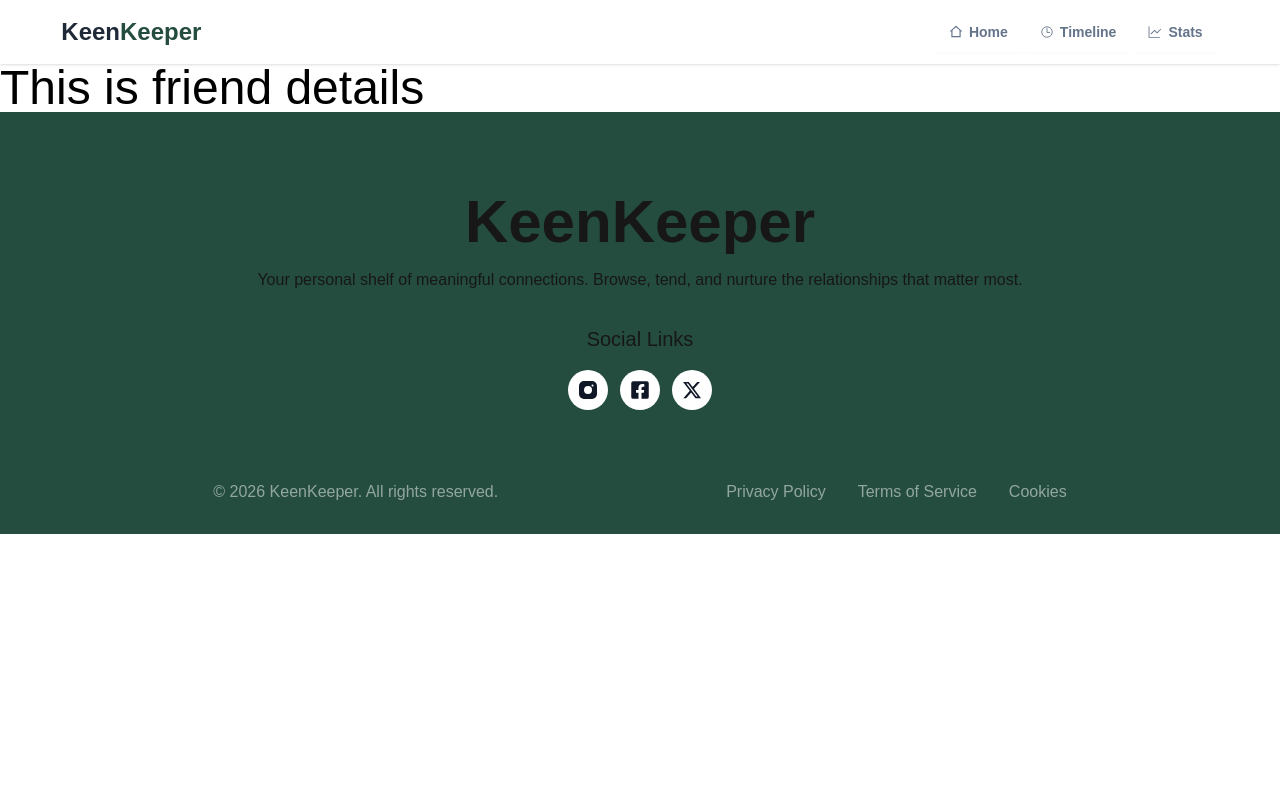
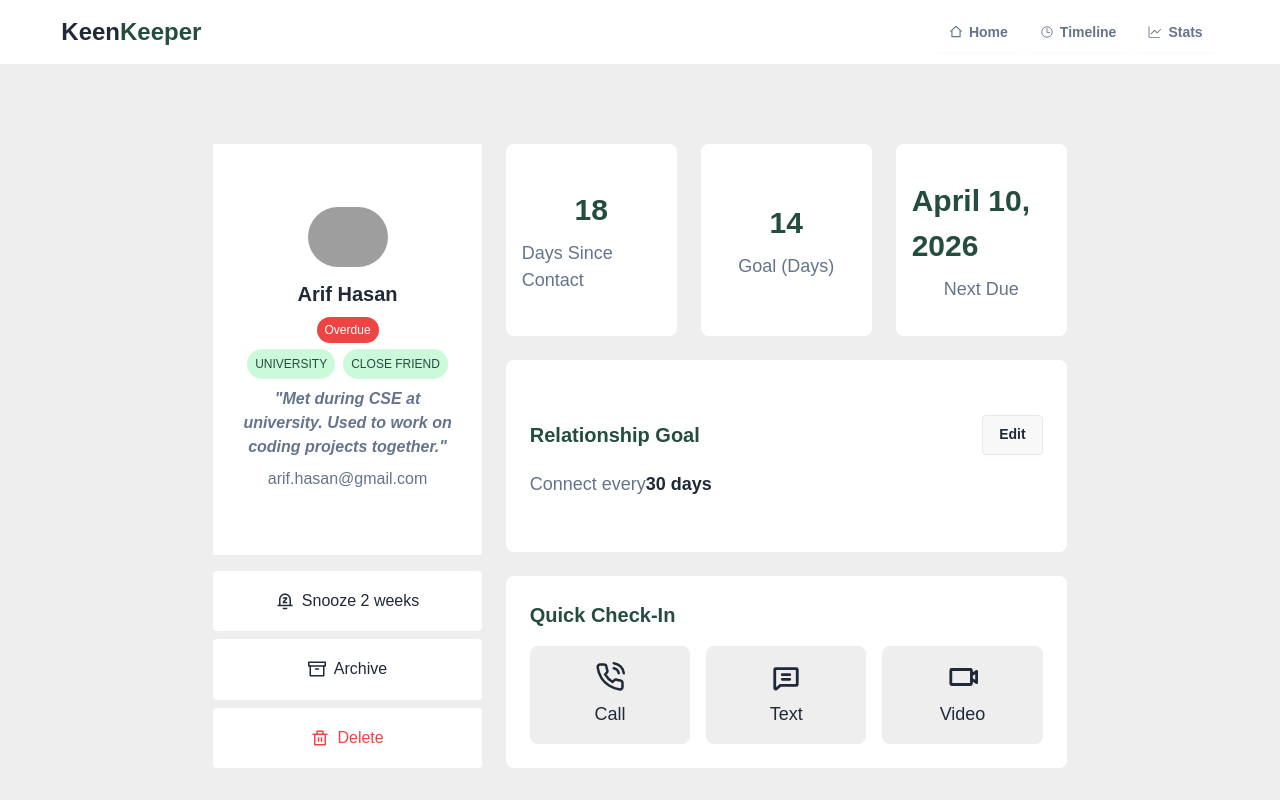
Before and after one commit to nahin113/ConnectLedger, a Next.js app: page /friend/1 in a window 1280 px wide. Shown: the top 800 px of the page. Built offline with nearby package versions, Linux system fonts and the light colour scheme; grey boxes are pictures that could not be loaded.

Commit message:
develop friend details page with structured layout and interactive UI sections

```diff
--- a/src/app/friend/[id]/page.jsx
+++ b/src/app/friend/[id]/page.jsx
@@ -1,11 +1,184 @@
-import React from 'react';
+"use client";
+import { useEffect, useState } from "react";
+import { useParams } from "next/navigation";
+import { RiDeleteBinLine } from "react-icons/ri";
+import { FiArchive } from "react-icons/fi";
+import { RiNotificationSnoozeLine } from "react-icons/ri";
+import { FiPhoneCall } from "react-icons/fi";
+import { PiVideoCameraBold } from "react-icons/pi";
+import { PiChatTextBold } from "react-icons/pi";
+import Image from "next/image";
+
+
+const formatDate = (dateString) => {
+  if (!dateString) return "";
+
+  const date = new Date(dateString);
+
+  return new Intl.DateTimeFormat("en-US", {
+    month: "long",
+    day: "numeric",
+    year: "numeric",
+  }).format(date);
+};
 
 const FriendDetails = () => {
-    return (
-        <div>
-            <h1 className='text-black text-5xl'>This is friend details</h1>
+  const { id } = useParams();
+
+  const [friend, setFriend] = useState(null);
+
+  useEffect(() => {
+    fetch("/data.json")
+      .then((res) => res.json())
+      .then((data) => {
+        const found = data.find((f) => f.id === parseInt(id));
+        setFriend(found);
+      });
+  }, [id]);
+
+
+if (!friend) {
+  return <p className="text-center">Loading...</p>;
+}
+
+    const setStatus = () => {
+      if (friend.status == "Overdue") return "bg-[#ef4444] ";
+      else if (friend.status == "On-Track") return "bg-[#244d3f]";
+      else return "bg-[#efad44]";
+    };
+
+  return (
+    <div className="bg-base-300">
+      <div className="w-8/12 mx-auto">
+        <div className="py-20 grid grid-cols-3 gap-6">
+          <div className="text-center grid grid-rows-3 gap-4">
+            <div className="p-6 bg-base-100 row-span-2 flex justify-center items-center">
+              <div>
+                <div className="flex justify-center items-center pb-3">
+                  <Image
+                    className="rounded-full"
+                    src={friend.picture}
+                    width={80}
+                    height={80}
+                    alt={friend.name}
+                  />
+                </div>
+                <div className="space-y-2">
+                  <h1 className="text-[#1f2937] text-[20px] font-semibold">
+                    {friend.name}
+                  </h1>
+                  <p>
+                    <span
+                      className={`py-1.5 px-2 text-white rounded-full font-medium text-[12px] ${setStatus()}`}
+                    >
+                      {friend.status}
+                    </span>
+                  </p>
+                  <p className="flex justify-center items-center gap-2">
+                    {friend.tags.map((tag, idx) => (
+                      <span
+                        key={idx}
+                        className="py-1.5 px-2 bg-[#cbfadb] text-[#244d3f] rounded-full font-medium text-[12px]"
+                      >
+                        {tag.toUpperCase()}
+                      </span>
+                    ))}
+                  </p>
+                  <p className="text-[#64748b] font-semibold italic">
+                    "{friend.bio}"
+                  </p>
+                  <p className="text-[#64748b]">{friend.email}</p>
+                </div>
+              </div>
+            </div>
+            <div className="grid grid-rows-3 gap-2">
+              <div className="p-4 bg-base-100 rounded-sm flex justify-center items-center text-[#1f2937] gap-2 font-medium">
+                <span>
+                  <RiNotificationSnoozeLine size={18} />
+                </span>
+                <span>Snooze 2 weeks</span>
+              </div>
+              <div className="p-4 bg-base-100 rounded-sm flex justify-center items-center text-[#1f2937] gap-2 font-medium">
+                <span>
+                  <FiArchive size={18} />
+                </span>
+                <span>Archive</span>
+              </div>
+              <div className="p-4 bg-base-100 rounded-sm flex justify-center items-center text-[#ef4444] gap-2 font-medium">
+                <span>
+                  <RiDeleteBinLine size={18} />
+                </span>
+                <span>Delete</span>
+              </div>
+            </div>
+          </div>
+          <div className="grid grid-rows-3 gap-6 col-span-2">
+            <div className="grid grid-cols-3 gap-6">
+              <div className="space-y-2 py-8 bg-base-100 px-4 rounded-lg flex justify-center items-center flex-col">
+                <h1 className="text-[30px] font-semibold text-[#244d3f]">
+                  {friend.days_since_contact}
+                </h1>
+                <p className="text-[18px] text-[#64748b]">Days Since Contact</p>
+              </div>
+              <div className="space-y-2 py-8 bg-base-100 px-4 rounded-lg flex justify-center items-center flex-col">
+                <h1 className="text-[30px] font-semibold text-[#244d3f]">
+                  {friend.goal}
+                </h1>
+                <p className="text-[18px] text-[#64748b]">Goal (Days)</p>
+              </div>
+              <div className="space-y-2 py-8 bg-base-100 px-4 rounded-lg flex justify-center items-center flex-col">
+                <h1 className="text-[30px] font-semibold text-[#244d3f]">
+                  {formatDate(friend.next_due_date)}
+                </h1>
+                <p className="text-[18px] text-[#64748b]">Next Due</p>
+              </div>
+            </div>
+            <div className="p-6 bg-base-100 flex items-center rounded-lg">
+              <div className="w-full space-y-4">
+                <div className="flex justify-between items-center">
+                  <h4 className="font-semibold text-[#244d3f] text-[20px]">
+                    Relationship Goal
+                  </h4>
+                  <button className="btn text-[#1f2937]">Edit</button>
+                </div>
+                <div>
+                  <p className="text-[#64748b] text-[18px]">
+                    Connect every
+                    <span className="font-bold text-[#1f2937]">30 days</span>
+                  </p>
+                </div>
+              </div>
+            </div>
+            <div className="p-6 space-y-4 bg-base-100 rounded-lg">
+              <h4 className="font-semibold text-[#244d3f] text-[20px]">
+                Quick Check-In
+              </h4>
+              <div className="grid grid-cols-3 gap-4">
+                <div className="p-4 space-y-2 flex justify-center items-center flex-col bg-base-300 text-[#1f2937] text-lg rounded-lg">
+                  <p>
+                    <FiPhoneCall size={30} />
+                  </p>
+                  <p>Call</p>
+                </div>
+                <div className="p-4 space-y-2 flex justify-center items-center flex-col bg-base-300 text-[#1f2937] text-lg rounded-lg">
+                  <p>
+                    <PiChatTextBold size={30} />
+                  </p>
+                  <p>Text</p>
+                </div>
+                <div className="p-4 space-y-2 flex justify-center items-center flex-col bg-base-300 text-[#1f2937] text-lg rounded-lg">
+                  <p>
+                    <PiVideoCameraBold size={30} />
+                  </p>
+                  <p>Video</p>
+                </div>
+              </div>
+            </div>
+          </div>
         </div>
-    );
+      </div>
+    </div>
+  );
 };
 
 export default FriendDetails;
```
